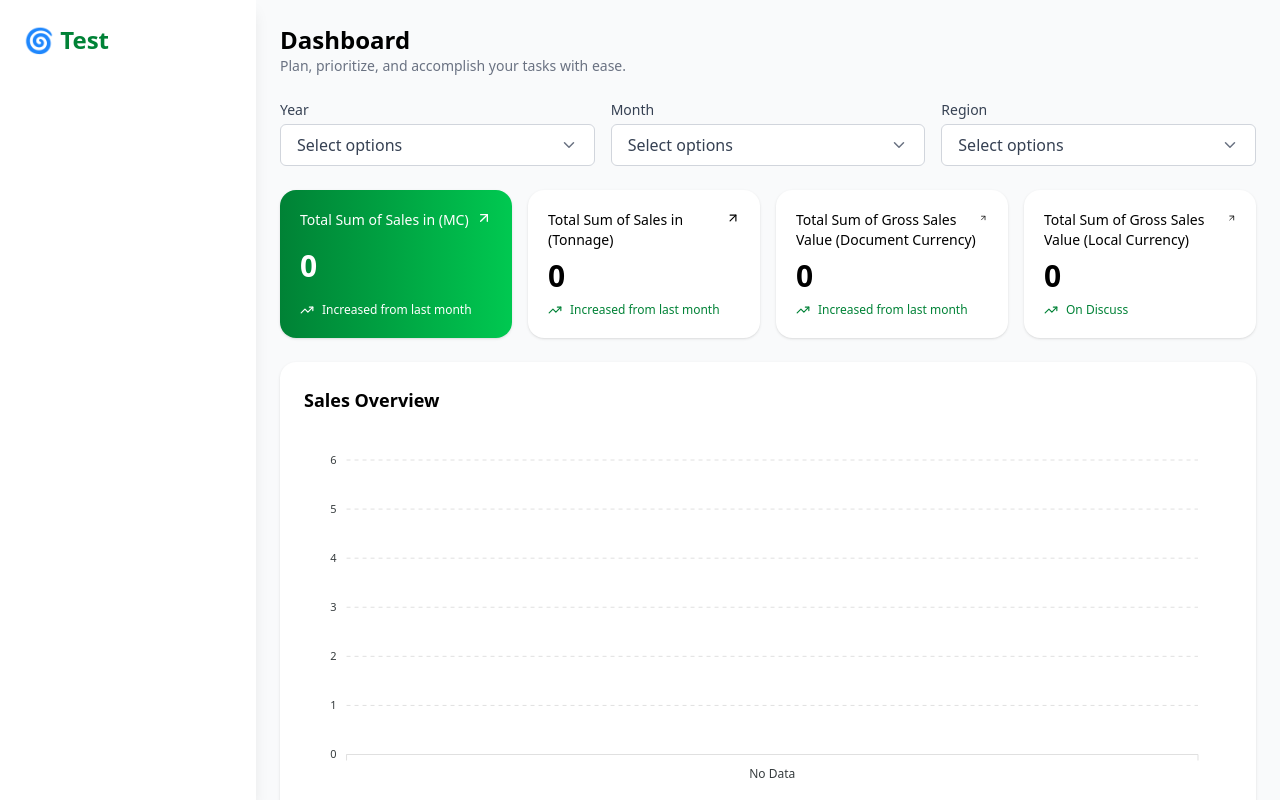
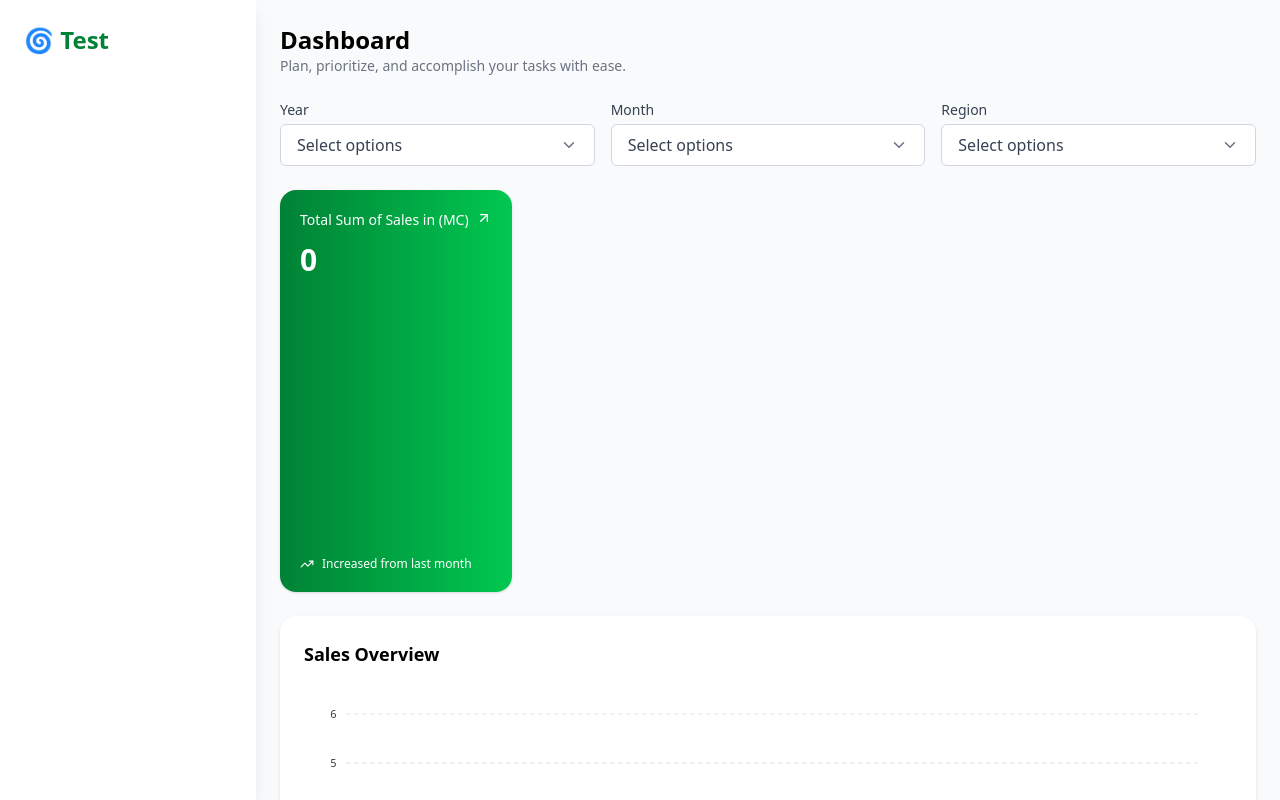
Before and after one commit to mohammadraza123/sample-dashboard, a Next.js app: page / in a window 1280 px wide. Shown: the top 800 px of the page. Built offline with nearby package versions, Linux system fonts and the light colour scheme.

Commit message:
add pie chart

```diff
--- a/src/Components/DashboardCards/index.jsx
+++ b/src/Components/DashboardCards/index.jsx
@@ -1,11 +1,44 @@
 import { ArrowUpRight, TrendingUp } from "lucide-react";
+import dynamic from "next/dynamic";
+const ReactApexChart = dynamic(() => import("react-apexcharts"), {
+  ssr: false,
+});
 
 export default function DashboardCards({
   mcCount,
   countTonnage,
   documentCurrency,
   localCurrency,
+  xarray,
+  filteredRegionByValues,
 }) {
+  console.log("check filtered values", filteredRegionByValues);
+  console.log("xarrayyyyyyyyyyyyy", xarray);
+
+  console.log(
+    "check values",
+    filteredRegionByValues.reduce(
+      (total, item) => total + (item["Budget in (MC)"] || 0),
+      0
+    )
+  );
+
+  const countMC = xarray?.map((x) => {
+    let val=0;
+    filteredRegionByValues?.map((f) => {
+      if (x == f["Region"]) {
+        let fi = filteredRegionByValues
+          .filter((val) => val["Region"] == x)
+          .reduce((total, item) => total + (item["Budget in (MC)"] || 0), 0);
+      val=fi
+      }
+    });
+    return val
+
+  });
+
+  console.log('>>>>>>>>>>>>>', countMC)
+
   const cards = [
     {
       title: "Total Sum of Sales in (MC)",
@@ -14,55 +47,118 @@ export default function DashboardCards({
       bg: "bg-gradient-to-r from-green-700 to-green-500",
       textColor: "text-white",
       noteIconColor: "text-white",
+      chartData: countMC, // dummy
+      chartColors: ["#bbf7d0", "#15803d", "#000"],
+      labels: xarray,
+    },
+    // {
+    //   title: "Total Sum of Sales in (Tonnage)",
+    //   count: countTonnage,
+    //   note: "Increased from last month",
+    //   bg: "bg-white",
+    //   textColor: "text-black",
+    //   noteIconColor: "text-green-700",
+    //   chartData: [70, 30], // dummy
+    //   chartColors: ["#bbf7d0", "#15803d"],
+    // },
+    // {
+    //   title: "Total Sum of Gross Sales Value (Document Currency)",
+    //   count: documentCurrency,
+    //   note: "Increased from last month",
+    //   bg: "bg-white",
+    //   textColor: "text-black",
+    //   noteIconColor: "text-green-700",
+    //   chartData: [70, 30], // dummy
+    //   chartColors: ["#bbf7d0", "#15803d"],
+    // },
+    // {
+    //   title: "Total Sum of Gross Sales Value (Local Currency)",
+    //   count: localCurrency,
+    //   note: "On Discuss",
+    //   bg: "bg-white",
+    //   textColor: "text-black",
+    //   noteIconColor: "text-green-700",
+    //   chartData: [70, 30], // dummy
+    //   chartColors: ["#bbf7d0", "#15803d"],
+    // },
+  ];
+
+  const series = [
+    { name: "Sum of Sales in (MC)", data: mcCount || [] },
+    { name: "Sum of Sales in (Tonnage)", data: countTonnage || [] },
+    {
+      name: "Sum of Gross Sales Value (Document Currency)",
+      data: documentCurrency || [],
     },
     {
-      title: "Total Sum of Sales in (Tonnage)",
-      count: countTonnage,
-      note: "Increased from last month",
-      bg: "bg-white",
-      textColor: "text-black",
-      noteIconColor: "text-green-700",
-    },
-    {
-      title: "Total Sum of Gross Sales Value (Document Currency)",
-      count: documentCurrency,
-      note: "Increased from last month",
-      bg: "bg-white",
-      textColor: "text-black",
-      noteIconColor: "text-green-700",
-    },
-    {
-      title: "Total Sum of Gross Sales Value (Local Currency)",
-      count: localCurrency,
-      note: "On Discuss",
-      bg: "bg-white",
-      textColor: "text-black",
-      noteIconColor: "text-green-700",
+      name: "Sum of Gross Sales Value (Local Currency)",
+      data: localCurrency || [],
     },
   ];
 
+  const categories = xarray?.length ? xarray : ["No Data"];
+
   return (
     <div className="grid grid-cols-1 sm:grid-cols-2 md:grid-cols-4 gap-4">
-      {cards.map((card, index) => (
+      {cards.map((card, index) => {
+        const chartOptions = {
+          chart: {
+            type: "pie",
+            toolbar: { show: false },
+            height: 1400, // bigger height
+            width: 400, // bigger width
+          },
+          labels: card.labels,
+          legend: {
+            show: true,
+            position: "right",
+            fontSize: "14px",
+            labels: { colors: card.textColor },
+          },
+          dataLabels: {
+            enabled: true,
+            formatter: (val) => `${val.toFixed(1)}%`,
+            style: {
+              fontSize: "14px",
+              fontWeight: "bold",
+            },
+          },
+          colors: card.chartColors,
+          stroke: { width: 1, colors: ["#fff"] },
+        };
+
+        return (
           <div
             key={index}
-          className={`${card.bg} p-5 rounded-2xl shadow-sm flex flex-col justify-between`}
+            className={`${card.bg} p-5 rounded-2xl shadow-sm flex flex-col`}
           >
-          <div className="flex items-start justify-between">
+            <div className="flex items-start justify-between mb-3">
               <p className={`text-sm font-medium ${card.textColor}`}>
                 {card.title}
               </p>
               <ArrowUpRight size={16} className={card.textColor} />
             </div>
-          <h2 className={`mt-2 text-3xl font-bold ${card.textColor}`}>
+
+            <h2 className={`mb-4 text-3xl font-bold ${card.textColor}`}>
               {card.count}
             </h2>
-          <div className="mt-2 flex items-center gap-2">
+
+            {/* Chart container */}
+            <div className="flex justify-center items-center">
+              <ReactApexChart
+                options={chartOptions}
+                series={card.chartData}
+                type="pie"
+              />
+            </div>
+
+            <div className="mt-3 flex items-center gap-2">
               <TrendingUp size={14} className={card.noteIconColor} />
               <p className={`text-xs ${card.noteIconColor}`}>{card.note}</p>
             </div>
           </div>
-      ))}
+        );
+      })}
     </div>
   );
 }
--- a/src/pages/index.js
+++ b/src/pages/index.js
@@ -47,8 +47,17 @@ export default function Dashboard() {
       (region.length === 0 || region.includes(item.Region))
   );
 
+
   // Unique regions in the filtered dataset
   const xarray = [...new Set(findData.map((item) => item["Region"]))];
+
+
+  const filteredRegionByValues = findData.filter((item) =>
+    xarray.includes(item.Region)
+  );
+
+  console.log('ppppppppppppppp', filteredRegionByValues)
+
 
   // Arrays for chart data (per region)
   const regionMC = [];
@@ -109,7 +118,9 @@ export default function Dashboard() {
       </div>
 
       <DashboardCards
+        xarray={xarray}
         mcCount={totalMC}
+        filteredRegionByValues={filteredRegionByValues}
         countTonnage={totalTonnage}
         documentCurrency={totalDocCurrency}
         localCurrency={totalLocalCurrency}
```
Lines whose indentation alone changed are shown as unchanged.
